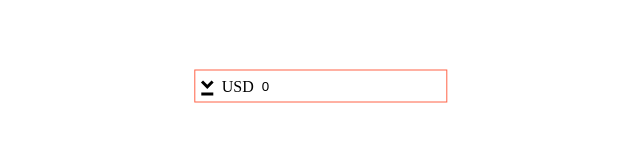
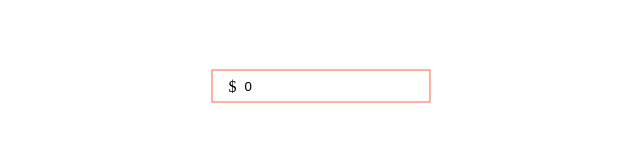
Before and after one commit to VolodymyrBuzinov/currency-input, a React (Create React App) app: page / in a window 1280 px wide. Shown: the part 314-456 px from the top of the page, without its empty margins (319-959 px from the left). Built offline with nearby package versions, Linux system fonts and the light colour scheme.

Commit message:
update hook

```diff
--- a/src/components/CurrencyInput/CurrencyInput.scss
+++ b/src/components/CurrencyInput/CurrencyInput.scss
@@ -14,8 +14,9 @@
     align-items: center;
     border: 1px solid tomato;
   }
-  &-wrap {
-    position: relative;
+  &-symbol {
+    margin: 0;
+    padding-left: 1rem;
   }
   &-control {
     display: flex;
--- a/src/components/CurrencyInput/CurrencyInput.tsx
+++ b/src/components/CurrencyInput/CurrencyInput.tsx
@@ -1,53 +1,30 @@
 import { useOnClickOutside } from "hooks/useOnCLickOutside";
 import { FC, MutableRefObject, useRef } from "react";
-import { currenciesData } from "./currenciesData";
 import { useCurrencyInput } from "./useCurrencyInput";
 
 export const CurrencyInput: FC = () => {
   const {
     val,
     onChange,
-    currency,
+    // currency,
     showMenu,
     setShowMenu,
-    onSelect,
     makeLocaleString,
-    handleBLur,
+    currencySymbol,
   } = useCurrencyInput();
   const wrapRef: MutableRefObject<HTMLDivElement | null> = useRef(null);
   useOnClickOutside(wrapRef, () => setShowMenu(false));
 
   return (
     <div className="CurrencyInput-content" ref={wrapRef}>
-      <div className="CurrencyInput-control" onClick={() => setShowMenu(true)}>
-        <svg className="CurrencyInput-select" viewBox="0 0 32 32">
-          <path d="M16.001 19.314l-8.485-8.485 2.828-2.829 5.657 5.657 5.657-5.657 2.828 2.828-8.485 8.486zM8 28h16v-4h-16v4z"></path>
-        </svg>
-        <span className="CurrencyInput-currency">{currency?.iso}</span>
-      </div>
-      <div className="CurrencyInput-wrap">
+      <p className="CurrencyInput-symbol">{currencySymbol}</p>
       <input
         value={makeLocaleString(val)}
         className="CurrencyInput"
         type="text"
         onChange={onChange}
-          onBlur={handleBLur}
+        // onBlur={handleBLur}
       />
-      </div>
-
-      {showMenu && (
-        <div className="CurrencyInput-menu">
-          {currenciesData.map((item) => (
-            <span
-              className="CurrencyInput-menu-item"
-              key={item.name}
-              onClick={() => onSelect(item)}
-            >
-              {item.iso} - {item.name}
-            </span>
-          ))}
-        </div>
-      )}
     </div>
   );
 };
--- a/src/components/CurrencyInput/currenciesData.ts
+++ /dev/null
@@ -1,82 +0,0 @@
-export interface iCurrency {
-  name: string;
-  iso: string;
-  number_decimals: number;
-  default_locale?: string;
-  symbols: {
-    primary: string;
-    narrow?: string;
-  };
-}
-
-export const currenciesData: iCurrency[] = [
-  {
-    name: "Euro",
-    iso: "EUR",
-    number_decimals: 2,
-    symbols: {
-      primary: "€",
-      narrow: "€",
-    },
-    default_locale: "de",
-  },
-  {
-    name: "Japanese Yen",
-    iso: "JPY",
-    number_decimals: 0,
-    symbols: {
-      primary: "¥",
-      narrow: "¥",
-    },
-    default_locale: "ja-JP",
-  },
-  {
-    name: "New Polish Zloty",
-    iso: "PLN",
-    number_decimals: 2,
-    symbols: {
-      primary: "PLN",
-      narrow: "zł",
-    },
-    default_locale: "pl",
-  },
-  {
-    name: "Pound Sterling",
-    iso: "GBP",
-    number_decimals: 2,
-    symbols: {
-      primary: "£",
-      narrow: "£",
-    },
-    default_locale: "en-GB",
-  },
-  {
-    name: "Swiss Franc",
-    iso: "CHF",
-    number_decimals: 2,
-    symbols: {
-      primary: "CHF",
-    },
-    default_locale: "fr-CH",
-  },
-  {
-    name: "Ukraine Hryvnia",
-    iso: "UAH",
-    number_decimals: 2,
-    symbols: {
-      primary: "UAH",
-      narrow: "₴",
-    },
-    default_locale: "uk-UA",
-  },
-  {
-    name: "US Dollars",
-    iso: "USD",
-    number_decimals: 2,
-    symbols: {
-      primary: "US$",
-      narrow: "$",
-    },
-    default_locale: "en-US",
-  },
-];
--- a/src/components/CurrencyInput/useCurrencyInput.ts
+++ b/src/components/CurrencyInput/useCurrencyInput.ts
@@ -1,95 +1,109 @@
-import { useState } from "react";
-import { iCurrency } from "./currenciesData";
+import { useEffect, useState } from "react";
+
+export const currencies = ["EUR", "JPY", "PLN", "GBP", "CHF", "UAH", "USD"];
+
+export const locales = [
+  "de",
+  "ja-JP",
+  "pl",
+  "en-GB",
+  "fr-CH",
+  "uk-UA",
+  "en-US",
+];
 
 export const useCurrencyInput = () => {
-  const [currency, setCurrency] = useState<iCurrency>({
-    name: "US Dollars",
-    iso: "USD",
-    number_decimals: 2,
-    symbols: {
-      primary: "US$",
-      narrow: "$",
-    },
-    default_locale: "en-US",
-  });
-
+  // const [locale, setLocale] = useState("en-US");
+  // const [currency, setCurrency] = useState("USD");
   const [showMenu, setShowMenu] = useState(false);
   const [val, setVal] = useState("0");
+  const [centsSeparator, setCentsSeparator] = useState("");
+  const [currencySymbol, setCurrencySymbol] = useState("$");
+  //refactor locales , two selects for locales and second for currency
+
+  useEffect(() => {
+    getSymbolAndCentsSeparator();
+  }, []);
+
+  useEffect(() => {
+    //api call to get data from
+    let backendValue = 0;
+
+    if (isNaN(Number(backendValue)) || !Number(backendValue)) backendValue = 0;
+
+    setVal(backendValue.toString());
+  }, []);
+
+  const getSymbolAndCentsSeparator = () => {
+    const formatter = new Intl.NumberFormat("en-US", {
+      style: "currency",
+      currency: "USD",
+    });
+    const symbolOnly = formatter
+      .formatToParts(1111)
+      .filter((item) => item.type === "currency");
+
+    const separator = formatter
+      .format(1.11)
+      .replace(/1/g, "")
+      .replace(symbolOnly[0]?.value, "");
+
+    setCentsSeparator(separator);
+
+    setCurrencySymbol(symbolOnly[0]?.value);
+  };
 
   const makeLocaleString = (val: string) => {
     let newVal = val;
-    const dotIndex = newVal.indexOf(".");
-    const onlyDot = dotIndex === 0 && newVal.length === 1;
-    const nextElementAfterDot =
-      dotIndex >= 0 ? newVal[dotIndex + 1] : undefined;
 
-    if (onlyDot) return (newVal = "0.");
+    const separatorIndex = newVal.indexOf(centsSeparator);
+    const onlySeparator = separatorIndex === 0 && newVal.length === 1;
+    const nextElementAfterSeparator =
+      separatorIndex >= 0 ? newVal[separatorIndex + 1] : "";
 
-    if (dotIndex >= 1 || !!nextElementAfterDot) return newVal;
+    if (onlySeparator) return (newVal = `0${centsSeparator}`);
 
-    const formattedValue = getLocaleString(newVal);
+    if (separatorIndex + 1 === newVal.length) return newVal;
 
-    return formattedValue;
+    const formatter = Intl.NumberFormat("en-US", {
+      maximumFractionDigits: 2,
+      minimumFractionDigits: 0,
+    });
+
+    // debug elements count and element after separator
+
+    // debug when separator is on the middle of a string
+
+    const localizedValue = formatter.format(Number(newVal.replace(/\D/g, "")));
+
+    return localizedValue;
   };
 
-  const getLocaleString = (value: string) => {
-    const parsedVal = parseLocaleString(value);
-
-    const formatter = Intl.NumberFormat(currency.default_locale, {
-      maximumFractionDigits: 2,
-    });
-
-    return formatter.format(Number(parsedVal));
-  };
-
-  const parseLocaleString = (val: string) => {
-    let newVal = val;
-    const decimalSeparator = new Intl.NumberFormat(currency.default_locale, {
-      maximumFractionDigits: 2,
-    })
-      .format(1111)
-      .replace(/1/g, "");
-
-    newVal = val.replace(new RegExp("\\" + decimalSeparator, "gm"), "");
-
-    return newVal;
-  };
-
-  const validValue = (val: string) =>
-    new RegExp(/^(0|[0-9]+)?(\.)?([0-9]{1,2})?$/gm).test(val);
-
-  const handleBLur = () => setVal(getLocaleString(val));
+  // const handleBLur = () => setVal(getLocaleString(val));
 
   const onChange = ({ target }: React.ChangeEvent<HTMLInputElement>) => {
     const value = target.value;
     const selectionStart = target.selectionStart;
     const selectionEnd = target.selectionEnd;
-    if (value.length !== selectionEnd) {
+    if (value.length !== selectionEnd)
       window.requestAnimationFrame(() => {
         target.selectionStart = selectionStart;
         target.selectionEnd = selectionStart;
       });
-    }
-    const parsedVal = parseLocaleString(value);
-    if (!validValue(parsedVal.toString())) return;
+
     setVal(value);
-  };
-
-  const onSelect = (item: iCurrency) => {
-    setShowMenu(false);
-    setCurrency(item);
   };
 
   return {
     onChange,
     val,
     setVal,
-    currency,
-    setCurrency,
+    // currency,
+    // setCurrency,
     showMenu,
     setShowMenu,
-    onSelect,
     makeLocaleString,
-    handleBLur,
+    currencySymbol,
+    // handleBLur,
   };
 };
```
Lines whose indentation alone changed are shown as unchanged.
